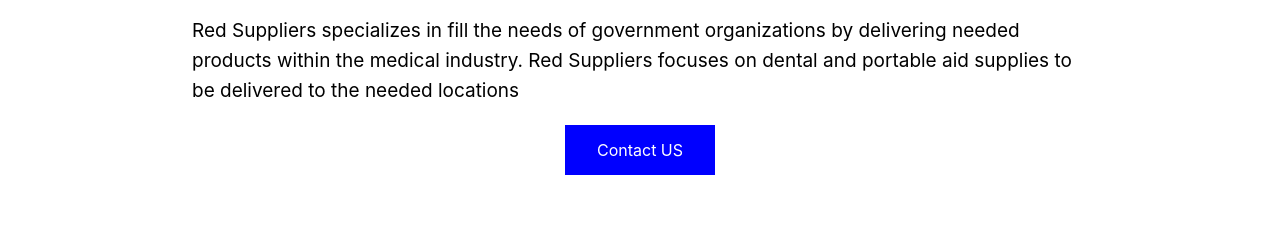
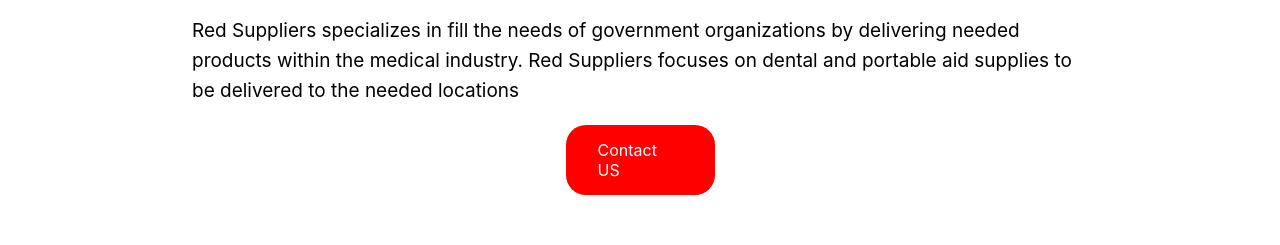
Before and after one commit to Red-Suppliers-LLC/red-suppliers-fe, a React (Create React App) app in the folder client/: page / in a window 1280 px wide. Shown: the part 940-1185 px from the top of the page. Built offline with nearby package versions, Linux system fonts and the light colour scheme.

Commit message:
styled button on home page

```diff
--- a/client/src/styling/Home.css
+++ b/client/src/styling/Home.css
@@ -15,7 +15,9 @@
 }
 
 .button {
-background-color: blue; /* Green */
+background-color: red; /* Green */
+border-radius: 20px;
+width: 85px;
   border: none;
   color: white;
   padding: 15px 32px;
```
